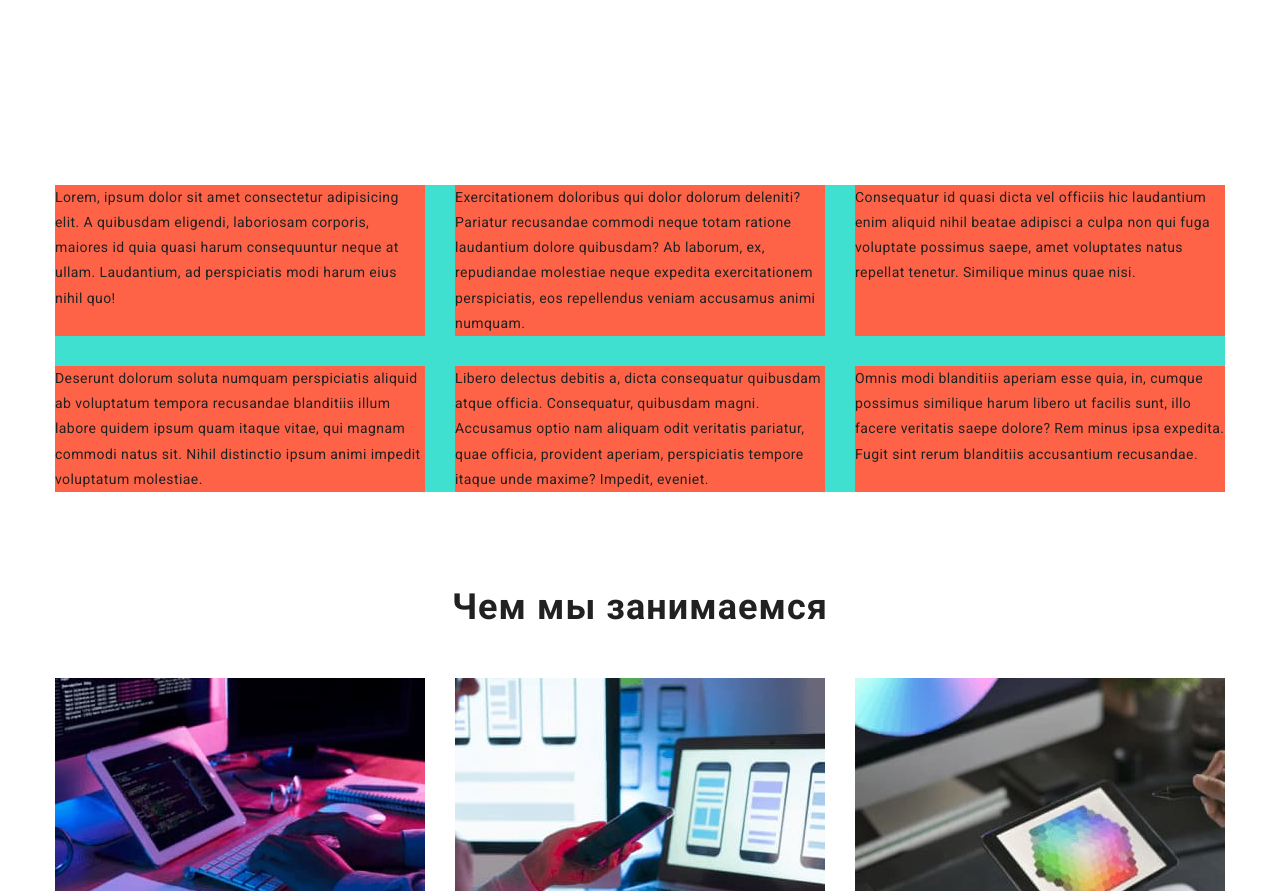
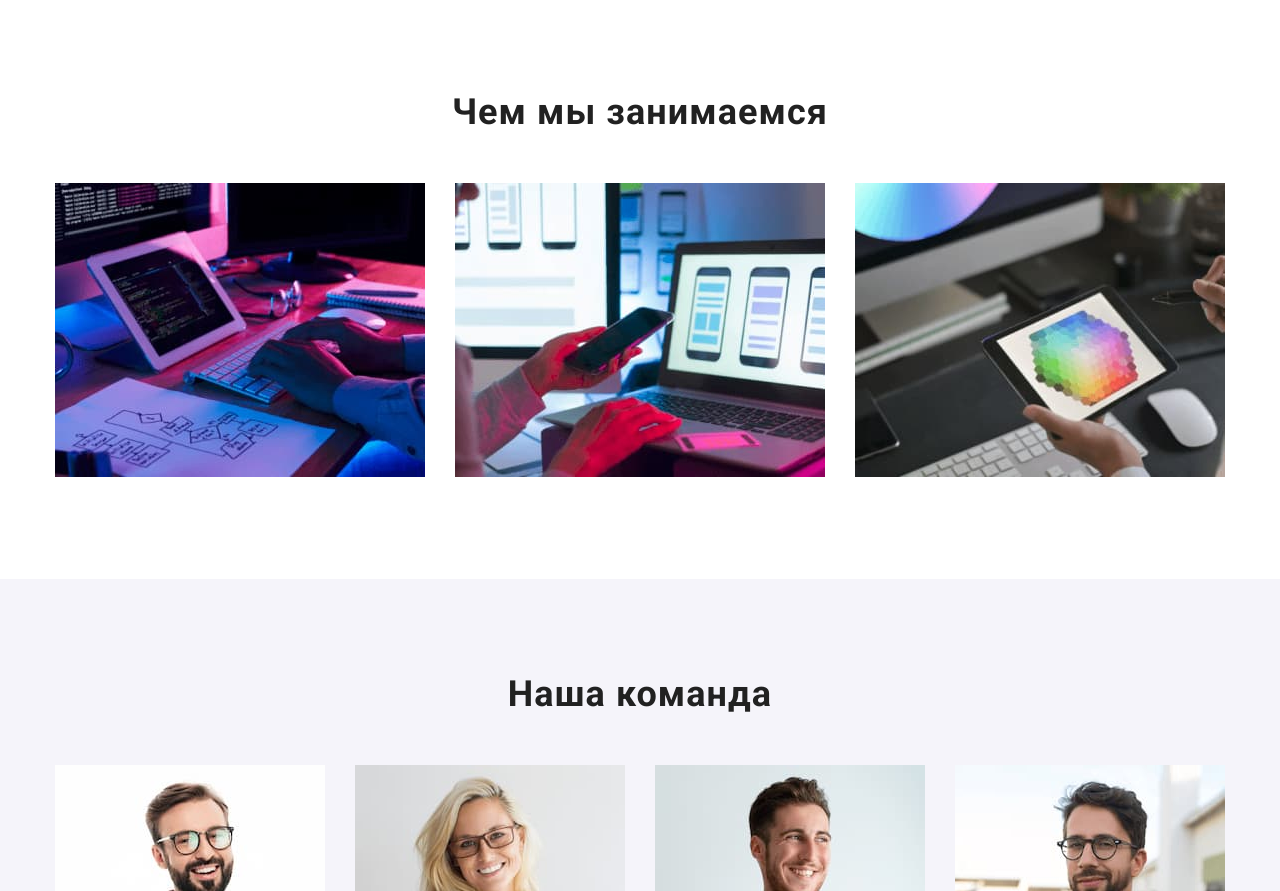
Before and after one commit to Searge/goit-markup-hw-03, a plain HTML site: page index.html in a window 1280 px wide. Shown: the part 966-1857 px from the top of the page. Drawn offline with nearby package versions, Linux system fonts and the light colour scheme.

Commit message:
Remove tests

```diff
--- a/css/main.css
+++ b/css/main.css
@@ -105,32 +105,3 @@
   margin-top: 10px;
   margin-bottom: 0;
 }
-
-.test-container {
-  width: 1200px;
-  padding-left: 15px;
-  padding-right: 15px;
-  margin-left: auto;
-  margin-right: auto;
-}
-
-.flex-container {
-  background-color: turquoise;
-  display: flex;
-  flex-wrap: wrap;
-}
-
-.flex-element {
-  background-color: tomato;
-  width: 370px;
-  color: var(--title-text-color);
-
-}
-
-.flex-element:not(:nth-child(3n)) {
-  margin-right: 30px;
-}
-
-.flex-element:not(:nth-last-child(-n + 3)) {
-  margin-bottom: 30px;
-}
--- a/index.html
+++ b/index.html
@@ -108,24 +108,6 @@
         </div>
       </section>
 
-      <section class="section">
-
-        <div class="test-container">
-
-          <div class="flex-container">
-            <div class="flex-element">Lorem, ipsum dolor sit amet consectetur adipisicing elit. A quibusdam eligendi, laboriosam corporis, maiores id quia quasi harum consequuntur neque at ullam. Laudantium, ad perspiciatis modi harum eius nihil quo!</div>
-            <div class="flex-element">Exercitationem doloribus qui dolor dolorum deleniti? Pariatur recusandae commodi neque totam ratione laudantium dolore quibusdam? Ab laborum, ex, repudiandae molestiae neque expedita exercitationem perspiciatis, eos repellendus veniam accusamus animi numquam.</div>
-            <div class="flex-element">Consequatur id quasi dicta vel officiis hic laudantium enim aliquid nihil beatae adipisci a culpa non qui fuga voluptate possimus saepe, amet voluptates natus repellat tenetur. Similique minus quae nisi.</div>
-            <div class="flex-element">Deserunt dolorum soluta numquam perspiciatis aliquid ab voluptatum tempora recusandae blanditiis illum labore quidem ipsum quam itaque vitae, qui magnam commodi natus sit. Nihil distinctio ipsum animi impedit voluptatum molestiae.</div>
-            <div class="flex-element">Libero delectus debitis a, dicta consequatur quibusdam atque officia. Consequatur, quibusdam magni. Accusamus optio nam aliquam odit veritatis pariatur, quae officia, provident aperiam, perspiciatis tempore itaque unde maxime? Impedit, eveniet.</div>
-            <div class="flex-element">Omnis modi blanditiis aperiam esse quia, in, cumque possimus similique harum libero ut facilis sunt, illo facere veritatis saepe dolore? Rem minus ipsa expedita. Fugit sint rerum blanditiis accusantium recusandae.</div>
-          </div>
-
-        </div>
-
-      </section>
-      <!-- /.section -->
-
       <!-- Development  -->
       <section class="section development">
         <div class="container">
```
